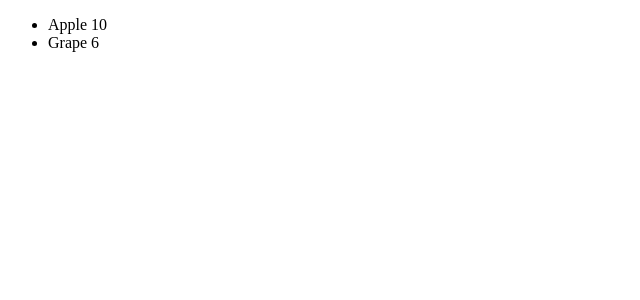
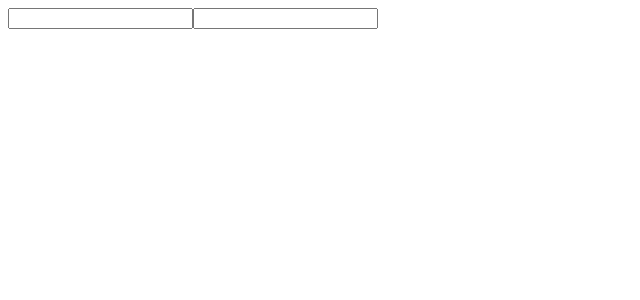
Before and after one commit to RenZz726/React, a React (Vite) app in the folder reactpro/: page / in a window 1280 px wide. Shown: the top 300 px of the page, without its empty margins (0-640 px from the left). Built offline with nearby package versions, Linux system fonts and the light colour scheme.

Commit message:
Completed

```diff
--- a/reactpro/src/App.jsx
+++ b/reactpro/src/App.jsx
@@ -1,6 +1,9 @@
 import Hello from "./components/Hello";
 import Fruits from "./components/Fruits";
 import ConditionalComponents from "./components/ConditionalComponents"
+import Message from "./components/Message";
+import Counter from "./components/Counter";
+import Form from "./components/Form";
 function App() {
   const seatNumbers = [1, 2, 3, 5];
   const person = {
@@ -14,7 +17,10 @@ function App() {
       {/* <Hello person={person}/> */}
       {/* <Fruits /> */}
       {/* <ConditionalComponents /> */}
-      <Fruits />
+      {/* <Fruits /> */}
+      {/* <Message /> */}
+      {/* <Counter /> */}
+      <Form />
 
     </div>
   );
--- /dev/null
+++ b/reactpro/src/components/Counter.jsx
@@ -0,0 +1,30 @@
+import { useState } from "react";
+
+export default function Counter() {
+    const [count, setCount] = useState(0);
+    const [incrementBy, setIncrement] = useState(1);
+    function increment() {
+        setCount(count + incrementBy);
+    }
+    function decrement() {
+        setCount(count - incrementBy);
+    }
+    function setIncrementBy() {
+        setIncrement(incrementBy + 1);
+    }
+    function setDecrementBy() {
+        setIncrement(incrementBy - 1);
+    }
+    return (
+        <div>
+            <h1>The value is: {count}</h1>
+            <button onClick={increment}>Increment</button>
+            <button onClick={decrement}>Decrement</button>
+
+            <h1>We are incrementing the value by: {incrementBy}</h1>
+            <button onClick={setIncrementBy}>Increment</button>
+            <button onClick={setDecrementBy}>Decrement</button>
+
+        </div>
+    );
+}
--- /dev/null
+++ b/reactpro/src/components/Form.jsx
@@ -0,0 +1,24 @@
+import { useState } from "react";
+export default function Form() {
+  const [name, changeName] = useState({ firstName: "", lastName: "" });
+  //   function handler(e) {
+  //     console.log(e.target.value);
+  //     changeName(e.target.value);
+  //   }
+  return (
+    <div>
+      <form>
+        {/* <input onChange={handler} type="text" value={name} />
+        <input onChange={(e) => handleChange(e)} value={name} /> */}
+        <input
+          onChange={(e) => changeName({...name, firstName : e.target.value})}
+          value={name.firstName}
+        />
+        <input
+          onChange={(e) => changeName({...name, lastName : e.target.value})}
+          value={name.lastName}
+        />
+      </form>
+    </div>
+  );
+}
--- a/reactpro/src/components/Fruit.jsx
+++ b/reactpro/src/components/Fruit.jsx
@@ -1,14 +1,9 @@
-export default function Fruit({ name, price }) {
+export default function Fruit({ name, price, soldOut}) {
   return (
-    <div>
-      {/* // <li>{name} {price}</li> */}
-      {price > 5 ? (
+    <>
         <li>
-          {name} {price}
+          {name} {price} {soldOut ? "Sold Out": ""}
         </li>
-      ) : (
-        " "
-      )}
-    </div>
+    </>
   );
 }
--- a/reactpro/src/components/Fruits.jsx
+++ b/reactpro/src/components/Fruits.jsx
@@ -1,20 +1,25 @@
-import Fruit from './Fruit';
+import Fruit from "./Fruit";
 export default function Fruits() {
   //   const fruits = ["Apple", "Mango", "Orange"];
 
   const fruits = [
-    { name: "Apple", price: 10 },
-    { name: "Orange", price: 3 },
-    { name: "Grape", price: 6 },
-    { name: "Banana", price: 4 },
+    { name: "Apple", price: 10, soldOut: false },
+    { name: "Orange", price: 3, soldOut: true },
+    { name: "Grape", price: 6, soldOut: false },
+    { name: "Banana", price: 4, soldOut: true },
   ];
   return (
     <div>
-        <ul>
-            {fruits.map(fruit => (
-                <Fruit key={fruit.name} name={fruit.name} price={fruit.price}/>
-            ))}
-        </ul>
+      <ul>
+        {fruits.map((fruit) => (
+          <Fruit
+            key={fruit.name}
+            name={fruit.name}
+            price={fruit.price}
+            soldOut={fruit.soldOut}
+          />
+        ))}
+      </ul>
     </div>
   );
 }
--- /dev/null
+++ b/reactpro/src/components/Message.jsx
@@ -0,0 +1,11 @@
+export default function Message() {
+  function handleClick() {
+    console.log("Button clicked");
+  }
+
+  return (
+    <div>
+      <button onClick={handleClick}>Click Me</button>
+    </div>
+  );
+}
```
